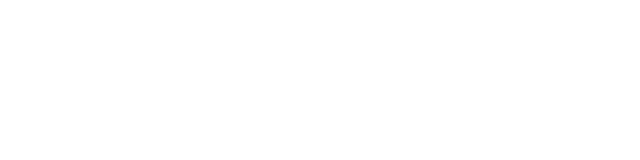
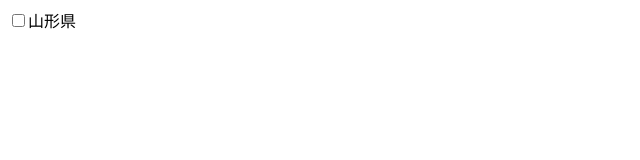
Before and after one commit to mnt3710/prefecture-population-trends, a Next.js app: page / in a window 1280 px wide. Shown: the top 160 px of the page, without its empty margins (0-640 px from the left). Built offline with nearby package versions, Linux system fonts and the light colour scheme.

Commit message:
add: checkBox

```diff
--- /dev/null
+++ b/src/components/atoms/CheckBox.tsx
@@ -0,0 +1,8 @@
+export default function CheckBox({pref,id}) {
+  return (
+    <>
+      <input type="checkbox" onChange={()=>console.log("change")} />
+      <label>{pref}</label>
+    </>
+  )
+}
--- a/src/pages/index.tsx
+++ b/src/pages/index.tsx
@@ -1,4 +1,5 @@
 import Head from 'next/head'
+import CheckBox from '../components/atoms/CheckBox.tsx';
 
 export default function Home() {
   return (
@@ -6,7 +7,9 @@
       <Head>
         <title>人口推移グラフ</title>
       </Head>
-      <main></main>
+      <main>
+        <CheckBox pref="山形県" id="1"></CheckBox>
+      </main>
     </>
   )
 }
```
